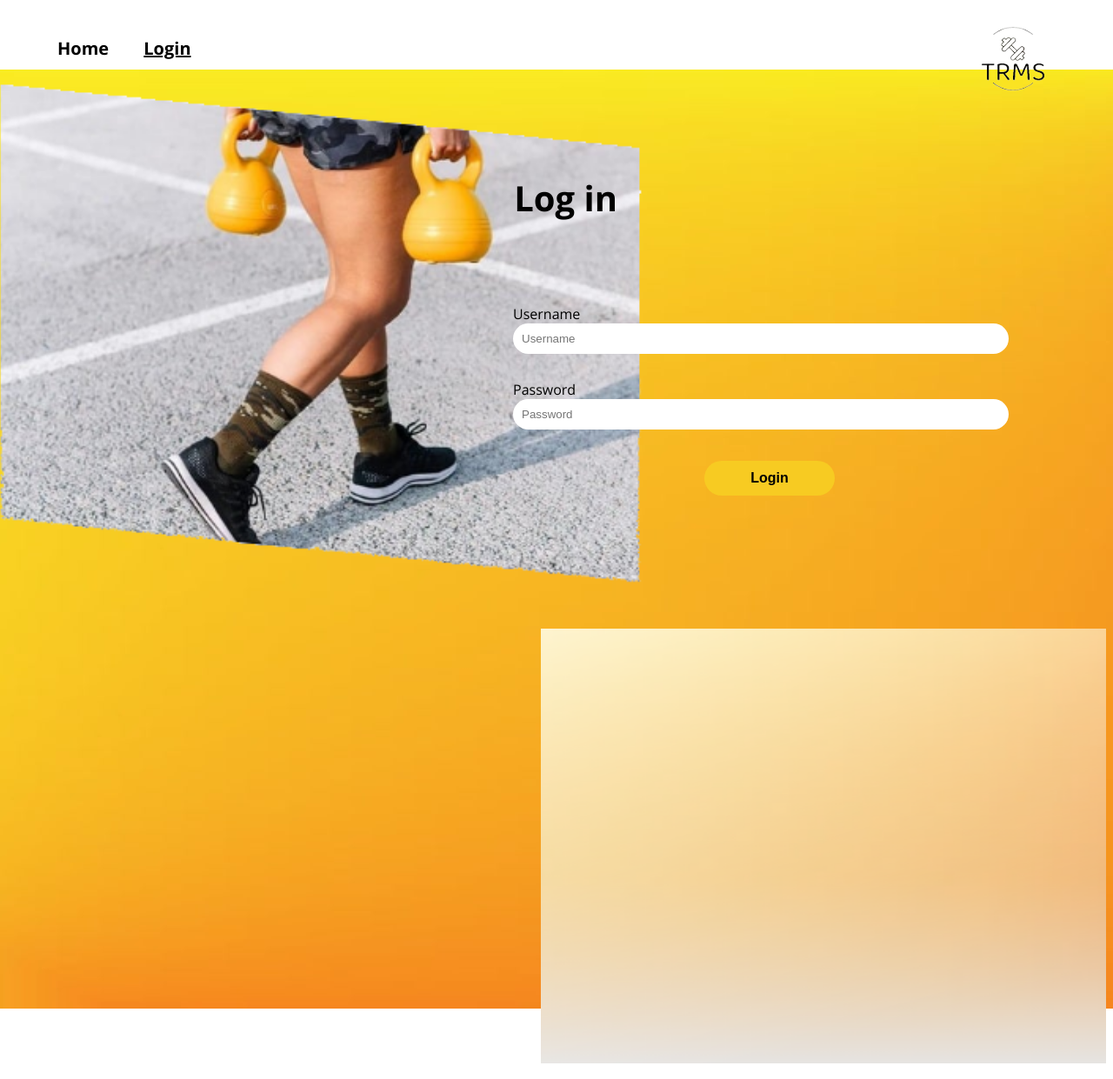
After one commit to defencyyy/training-readiness, a PHP site: page /login.php in a window 1280 px wide. The commit adds this page. Shown: the whole page at 87% size. Run offline with PHP 8.4, Linux system fonts and the light colour scheme.

Commit message:
hehe try langshi

```diff
--- /dev/null
+++ b/assets/css/style.css
@@ -0,0 +1,341 @@
+@import url("https://fonts.googleapis.com/css2?family=Open+Sans:ital,wght@0,300..800;1,300..800&display=swap");
+
+body {
+  font-family: "Open Sans", sans-serif;
+}
+
+/* ===== Homepage ===== */
+
+#header {
+  padding: 0;
+  margin: 0;
+  box-sizing: border-box;
+}
+
+.desktop-nav {
+  height: 80px;
+  width: 100%;
+}
+
+.logo {
+  size: 35px;
+  line-height: 80px;
+  padding: 0 50px;
+}
+
+.nav-links {
+  float: right;
+  margin-right: 20px;
+}
+
+.nav-links li {
+  display: inline-block;
+  list-style: none;
+  line-height: 80px;
+  margin: 0 5px;
+}
+
+.nav-links li a {
+  color: black;
+  text-decoration: none;
+  font-size: 20px;
+  font-weight: bold;
+  padding: 7px 13px;
+}
+
+/* ===== Navigation (Hamburger) ===== */
+
+#hamburger-nav {
+  display: none;
+}
+
+.hamburger-menu {
+  position: relative;
+  display: inline-block;
+}
+
+.hamburger-icon {
+  display: flex;
+  flex-direction: column;
+  justify-content: space-between;
+  height: 24px;
+  width: 30px;
+  cursor: pointer;
+}
+
+.hamburger-icon span {
+  width: 100%;
+  height: 2px;
+  background-color: black;
+  transition: all 0.3 ease-in-out;
+}
+
+.hamburger-links {
+  position: absolute;
+  top: 40px;
+  right: 0;
+  background-color: #f6a221;
+  width: 100px;
+  max-height: 0;
+  overflow: hidden;
+  transition: all 0.3 ease-in-out;
+}
+
+.hamburger-links a {
+  display: block;
+  padding: 10px;
+  text-align: center;
+  font-size: 16px;
+  color: black;
+  text-decoration: none;
+  transition: all 0.3 ease-in-out;
+}
+
+.hamburger-links li {
+  list-style: none;
+}
+
+.hamburger-links.open {
+  max-height: 300px;
+}
+
+.hamburger-icon.open span:first-child {
+  transform: rotate(45deg) translate(10px, 5px);
+}
+
+.hamburger-icon.open span:nth-child(2) {
+  opacity: 0;
+}
+
+.hamburger-icon.open span:last-child {
+  transform: rotate(-45deg) translate(10px, -5px);
+}
+
+.hamburger-icon span:first-child {
+  transform: none;
+}
+
+.hamburger-icon span:first-child {
+  opacity: 1;
+}
+
+.hamburger-icon span:first-child {
+  transform: none;
+}
+
+/* ===== Home ===== */
+
+.content-text {
+  font-weight: bold;
+  font-size: 50px;
+  margin-top: 15%;
+  margin-left: 5%;
+}
+
+/* ===== Login ===== */
+#loginpic {
+  width: 800px;
+}
+
+#formpic {
+  width: 650px;
+  height: 500px;
+}
+
+.content-left {
+  float: left;
+  margin-left: -40px;
+  margin-top: -90px;
+}
+
+.content-right {
+  float: right;
+  margin-top: 20px;
+  margin-left: 40px;
+}
+
+.title-login {
+  font-size: 40px;
+  font-weight: bold;
+  position: absolute;
+  top: 160px;
+  right: 570px;
+}
+
+.login-form {
+  display: flex;
+  flex-direction: column;
+  position: absolute;
+  top: 350px;
+  right: 120px;
+}
+
+.input-form {
+  padding: 10px;
+  margin-bottom: 30px;
+  border: none;
+  border-radius: 20px;
+  background-color: white;
+  outline: none;
+  width: 550px;
+}
+
+.loginbtn {
+  width: 150px;
+  border-radius: 20px;
+  height: 40px;
+  outline: none;
+  background-color: #f7cb22;
+  border: none;
+  font-weight: bold;
+  font-size: 16px;
+  position: absolute;
+  right: 200px;
+  top: 180px;
+}
+
+.logo-nav {
+  size: 35px;
+  line-height: 80px;
+  padding: 0 50px;
+  float: right;
+  margin-top: -100px;
+}
+
+/* ===== Login ADMIN ===== */
+
+.nav-links-admin {
+  margin-right: 20px;
+}
+
+.nav-links-admin li {
+  display: inline-block;
+  list-style: none;
+  line-height: 80px;
+  margin: 0 5px;
+}
+
+.nav-links-admin li a {
+  color: black;
+  text-decoration: none;
+  font-size: 20px;
+  font-weight: bold;
+  padding: 7px 13px;
+}
+
+.nav-links-admin li.active a {
+  text-decoration: underline;
+}
+
+.login-content {
+  display: inline-block;
+}
+
+/* ===== Login USER ===== */
+.forgot-pass {
+  font-size: 12px;
+  color: black;
+  position: absolute;
+  bottom: 210px;
+  right: 130px;
+}
+
+.create-acc {
+  font-size: 16px;
+  color: black;
+  position: absolute;
+  bottom: 120px;
+  right: 330px;
+}
+
+/* ===== Sign up ===== */
+#signuppic {
+  width: 830px;
+}
+
+#formpic-signup {
+  width: 650px;
+  height: 500px;
+}
+
+.content-left-signup {
+  float: left;
+  margin-left: -70px;
+  margin-top: -90px;
+}
+
+.content-right-signup {
+  float: right;
+  margin-top: 20px;
+  margin-left: 40px;
+}
+
+.title-signup {
+  font-size: 35px;
+  font-weight: bold;
+  position: absolute;
+  top: 140px;
+  right: 560px;
+}
+
+.signup-form {
+  display: flex;
+  flex-direction: column;
+  position: absolute;
+  top: 230px;
+  right: 120px;
+}
+
+.input-form-signup {
+  padding: 10px;
+  margin-bottom: 5px;
+  border: none;
+  border-radius: 20px;
+  background-color: white;
+  outline: none;
+  width: 550px;
+}
+
+.signupbtn {
+  width: 150px;
+  border-radius: 20px;
+  height: 40px;
+  outline: none;
+  background-color: #f7cb22;
+  border: none;
+  font-weight: bold;
+  font-size: 16px;
+  position: absolute;
+  right: 210px;
+  top: 380px;
+}
+
+/* ===== Forgot ===== */
+.title-forgot {
+  font-size: 40px;
+  font-weight: bold;
+  position: absolute;
+  top: 160px;
+  right: 375px;
+}
+
+.forgot-form {
+  display: flex;
+  flex-direction: column;
+  position: absolute;
+  top: 370px;
+  right: 120px;
+}
+
+.submitbtn {
+  width: 150px;
+  border-radius: 20px;
+  height: 40px;
+  outline: none;
+  background-color: #f7cb22;
+  border: none;
+  font-weight: bold;
+  font-size: 16px;
+  right: 200px;
+  top: 100px;
+}
--- a/include/login_header.php
+++ b/include/login_header.php
@@ -1,12 +1,13 @@
 <!DOCTYPE html>
 <html lang="en">
 <head>
-  <title>Employee time Management</title>
+  <title>Training Readiness Management System</title>
   <meta charset="utf-8">
   <meta name="viewport" content="width=device-width, initial-scale=1">
   <link rel="stylesheet" href="assets/css/bootstrap.min.css">
   <link rel="stylesheet" href="assets/css/bootstrap.theme.min.css">
   <link rel="stylesheet" href="assets/css/customs.css">
+  <link rel="icon" type="image/png" href="assets\pictures\logo.png">
   <script src="assets/js/jquery.min.js"></script>
   <script src="assets/js/bootstrap.min.js"></script>
   <script src="assets/js/custom.js"></script>
--- a/include/sidebar.php
+++ b/include/sidebar.php
@@ -2,13 +2,14 @@
 <html lang="en">
 
 <head>
-  <title>Employee Task Management System</title>
+  <title>Training Readiness Management System</title>
   <meta charset="utf-8">
   <meta name="viewport" content="width=device-width, initial-scale=1">
   <link rel="stylesheet" href="assets/css/bootstrap.min.css">
   <link rel="stylesheet" href="assets/css/bootstrap.theme.min.css">
   <link rel="stylesheet" href="assets/bootstrap-datepicker/css/datepicker.css">
   <link rel="stylesheet" href="assets/bootstrap-datepicker/css/datepicker-custom.css">
+  <link rel="icon" type="image/png" href="assets\pictures\logo.png">
   <link rel="stylesheet" href="assets/css/customs.css">
   <script src="assets/js/jquery.min.js"></script>
   <script src="assets/js/bootstrap.min.js"></script>
@@ -40,7 +41,7 @@
           <span class="icon-bar"></span>
           <span class="icon-bar"></span>
         </button>
-        <a class="navbar-brand" href="task-info.php"><span style="color: #d4ab3a; font-weight: bold;">ETMS</span></a>
+        <a class="navbar-brand" href="task-info.php"><span style="color: #d4ab3a; font-weight: bold;">TRMS</span></a>
       </div>
 
       <?php
--- /dev/null
+++ b/login.php
@@ -0,0 +1,84 @@
+<!DOCTYPE html>
+<html lang="en">
+
+<head>
+  <meta charset="UTF-8">
+  <meta name="viewport" content="width=device-width, initial-scale=1.0">
+  <title><?php echo $_SESSION['system']['name'] = "TRMS"; ?></title>
+  <link rel="icon" type="image/png" href="assets\pictures\logo.png">
+  <link rel="stylesheet" href="assets\css\style.css">
+  <link rel="stylesheet" href="assets\css\mediaqueries.css">
+  <?php
+    require 'authentication.php'; // admin authentication check
+
+    // auth check
+    if(isset($_SESSION['admin_id'])){
+    $user_id = $_SESSION['admin_id'];
+    $user_name = $_SESSION['admin_name'];
+    $security_key = $_SESSION['security_key'];
+    if ($user_id != NULL && $security_key != NULL) {
+        header('Location: task-info.php');
+    }
+    }
+
+    if(isset($_POST['login_btn'])){
+    $info = $obj_admin->admin_login_check($_POST);
+    }
+
+    ?>
+</head>
+
+<style>
+  body {
+    background-image: url(assets/pictures/bgpic.jpg);
+    background-size: cover;
+    background-position: center;
+    background-size: auto;
+    background-repeat: no-repeat;
+  }
+</style>
+
+<body>
+  <!-- ===== Navigation ===== -->
+  <section id="header">
+    <nav class="desktop-nav">
+      <ul class="nav-links-admin">
+        <li <?php if (basename($_SERVER['PHP_SELF']) == 'index.php') echo 'class="active"'; ?>><a href="index.php">Home</a></li>
+        <li <?php if (basename($_SERVER['PHP_SELF']) == 'login.php') echo 'class="active"'; ?>><a href="login.php">Login</a></li>
+      </ul>
+      <label class="logo-nav"><img src="assets\pictures\logo.png" id="logoimg" /></label>
+    </nav>
+  </section>
+
+  <!-- ===== Main ===== -->
+  <section id="login-body">
+    <div class="login-content">
+      <div class="content-left">
+        <img src="assets\pictures\loginpic.png" id="loginpic" />
+      </div>
+      <div class="content-right">
+        <img src="assets\pictures\formbg.png" id="formpic" />
+        <div class="content-form">
+          <p class="title-login">Log in </p>
+          <form class="login-form" action="" method="POST">
+            <?php if(isset($info)){ ?>
+			<h5 class="alert alert-danger"><?php echo $info; ?></h5>
+			<?php } ?>
+            <label class="form-title">Username</label>
+            <div class="form-group">
+			    <input type="text" class="input-form" placeholder="Username" name="username" required/>
+			</div>
+            <label class="form-title">Password</label>
+            <div class="form-group" ng-class="{'has-error': loginForm.password.$invalid && loginForm.password.$dirty, 'has-success': loginForm.password.$valid}">
+			    <input type="password" class="input-form" placeholder="Password" name="admin_password" required/>
+			</div>
+            <button type="submit" name="login_btn" class="loginbtn">Login</button>
+          </form>
+        </div>
+      </div>
+    </div>
+  </section>
+
+</body>
+
+</html>
```
Also changed, not shown: assets/css/mediaqueries.css (added, +79 -0 lines), index.php (+61 -43 lines), assets/pictures/bgpic.jpg (added), assets/pictures/formbg.png (added), assets/pictures/loginpic.png (added), assets/pictures/logo.png (added), assets/pictures/picture1.png (added), assets/pictures/signuppic.png (added).
